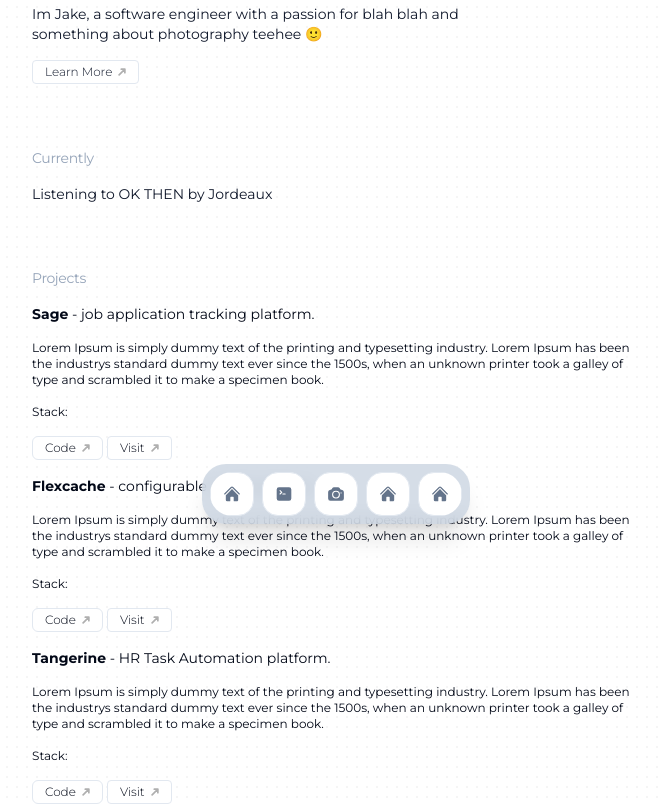
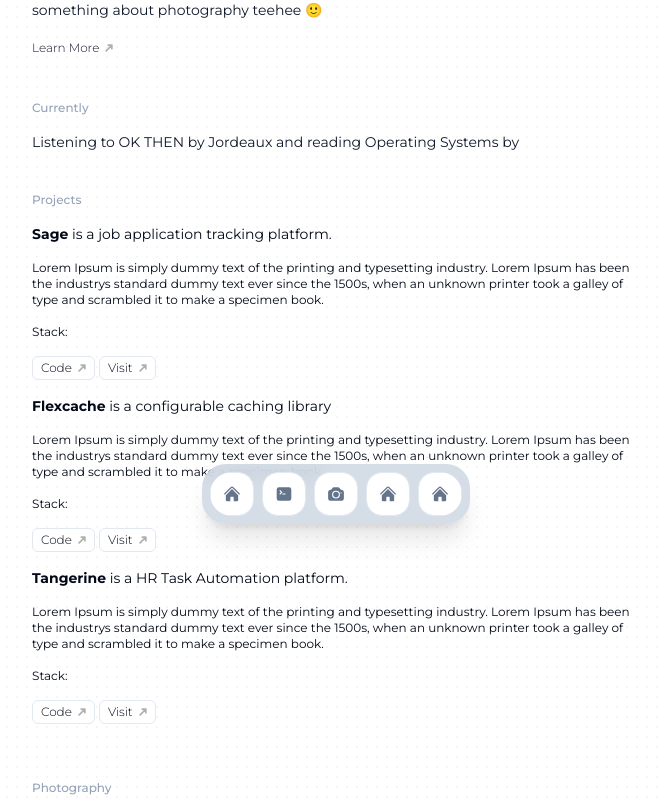
Before and after one commit to jakebayar/portfolio, a Next.js app: page / in a window 1280 px wide. Shown: the part 244-1049 px from the top of the page, without its empty margins (304-964 px from the left). Built offline with nearby package versions, Linux system fonts and the light colour scheme.

Commit message:
spacing between parts are cleaned up

```diff
--- a/src/app/page.tsx
+++ b/src/app/page.tsx
@@ -20,7 +20,7 @@ const projects = [
     key: 1,
     name: 'Sage',
     href: '#',
-    intro: '- job application tracking platform.',
+    intro: 'is a job application tracking platform.',
     stack: '',
     description:
       'Lorem Ipsum is simply dummy text of the printing and typesetting industry. Lorem Ipsum has been the industrys standard dummy text ever since the 1500s, when an unknown printer took a galley of type and scrambled it to make a specimen book.',
@@ -29,7 +29,7 @@ const projects = [
     key: 2,
     name: 'Flexcache',
     href: '#',
-    intro: '- configurable caching library',
+    intro: 'is a configurable caching library',
     stack: '',
     description:
       'Lorem Ipsum is simply dummy text of the printing and typesetting industry. Lorem Ipsum has been the industrys standard dummy text ever since the 1500s, when an unknown printer took a galley of type and scrambled it to make a specimen book.',
@@ -38,7 +38,7 @@ const projects = [
     key: 3,
     name: 'Tangerine',
     href: '#',
-    intro: '- HR Task Automation platform.',
+    intro: 'is a HR Task Automation platform.',
     stack: '',
     description:
       'Lorem Ipsum is simply dummy text of the printing and typesetting industry. Lorem Ipsum has been the industrys standard dummy text ever since the 1500s, when an unknown printer took a galley of type and scrambled it to make a specimen book.',
@@ -55,7 +55,7 @@ export default function Home() {
   const { setTheme } = useTheme()
 
   return (
-    <main className="flex min-h-screen flex-col items-left justify-between gap-16 p-8 md:p-20 pt-16">
+    <main className="flex min-h-screen flex-col items-left justify-between gap-10 p-8 md:p-20 pt-16">
 
       <header className='flex flex-row items-left'>
 
@@ -87,23 +87,23 @@ export default function Home() {
         <h2 className='font-semibold'>Welcome!</h2>
         <p>Im Jake, a software engineer with a passion for blah blah and something about photography teehee 🙂 </p>
         <div className="flex flex-row gap-2 text-xs">
-          <Button variant="outline" className='flex font-light h-6 text-xs gap-1.5 items-center justify-center'>
+          <Button variant="ghost" size='sm' className='flex font-light h-6 -ml-2 text-xs gap-1.5 items-center justify-center'>
             Learn More {arrowIcon}
           </Button>
         </div>
       </section>
 
 
-      <section className='flex flex-col text-primary  text-sm gap-4'>
-        <p className='text-sm font-normal tracking-tight text-slate-400 sm:text-md'>Currently</p>
-        <p>Listening to OK THEN by Jordeaux</p>
+      <section className='flex flex-col text-primary text-sm gap-4'>
+        <p className='font-Inter text-xs font-medium tracking-normal text-slate-400 sm:text-md'>Currently</p>
+        <p>Listening to OK THEN by Jordeaux and reading Operating Systems by </p>
       </section>
 
 
 
       <div className='mx-auto w-full'>
         <div className='mx-auto max-w-2xl lg:mx-0 lg:max-w-none'>
-          <p className='text-sm font-normal tracking-tight text-slate-400 sm:text-md'>Projects</p>
+          <p className='font-Inter text-xs font-medium tracking-normal text-slate-400 sm:text-md'>Projects</p>
         </div>
         <div className='mx-auto mt-4'>
 
@@ -117,7 +117,7 @@ export default function Home() {
                 <Button variant="outline" size='sm' className='flex font-light h-6 text-xs gap-1.5 items-center justify-center'>
                   Code {arrowIcon}
                 </Button>
-                <Button variant="outline" className='flex font-light h-6 text-xs gap-1.5 items-center justify-center'>
+                <Button variant="outline" size='sm' className='flex font-light h-6 text-xs gap-1.5 items-center justify-center'>
                   Visit {arrowIcon}
                 </Button>
               </div>
@@ -130,11 +130,11 @@ export default function Home() {
 
       <div className='flex flex-col gap-4 w-full'>
         <div className='flex flex-col gap-4'>
-          <p className='text-sm font-normal tracking-tight text-slate-400 '>Photography</p>
+          <p className='font-Inter text-xs font-medium tracking-normal text-slate-400 sm:text-md '>Photography</p>
           <p className='text-primary text-xs'>Over the past couple years I’ve built up my photography  skills and have worked on a number of projects. You can check out more by visiting my portfolio below.</p>
 
           <div className="flex flex-row gap-1 text-xs">
-            <Button variant="outline" className='flex h-6 text-xs font-light gap-1.5 items-center justify-center'>
+            <Button variant="ghost" size='sm' className='flex font-light h-6 -ml-2 text-xs gap-1.5 items-center justify-center'>
               Visit Portfolio {arrowIcon}
             </Button>
           </div>
--- a/src/components/ui/button.tsx
+++ b/src/components/ui/button.tsx
@@ -21,7 +21,7 @@ const buttonVariants = cva(
       },
       size: {
         default: "h-10 px-3 py-2",
-        sm: "h-9 rounded-md px-3",
+        sm: "h-9 rounded-md px-2",
         lg: "h-11 rounded-md px-8",
         icon: "h-10 w-10",
       },
```
